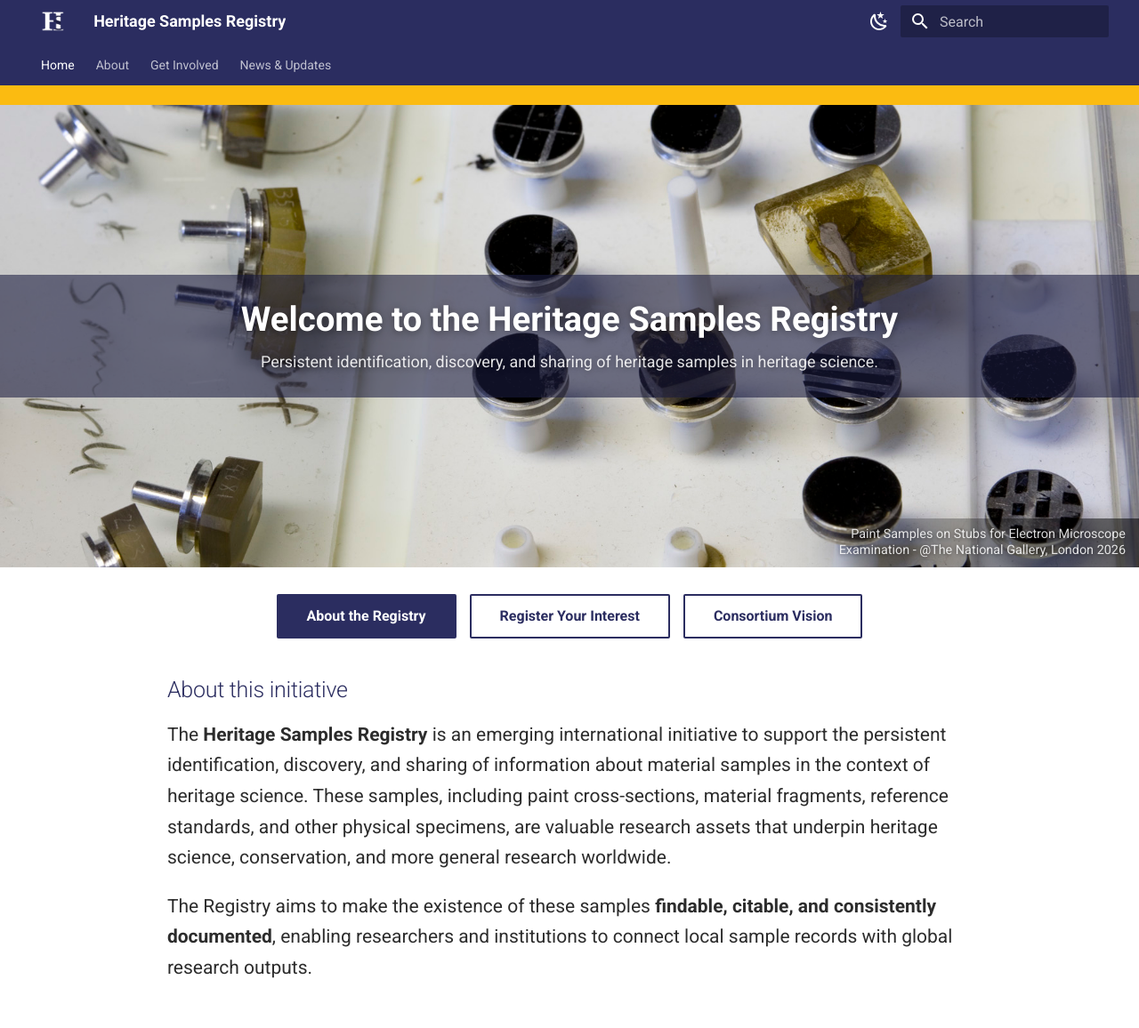
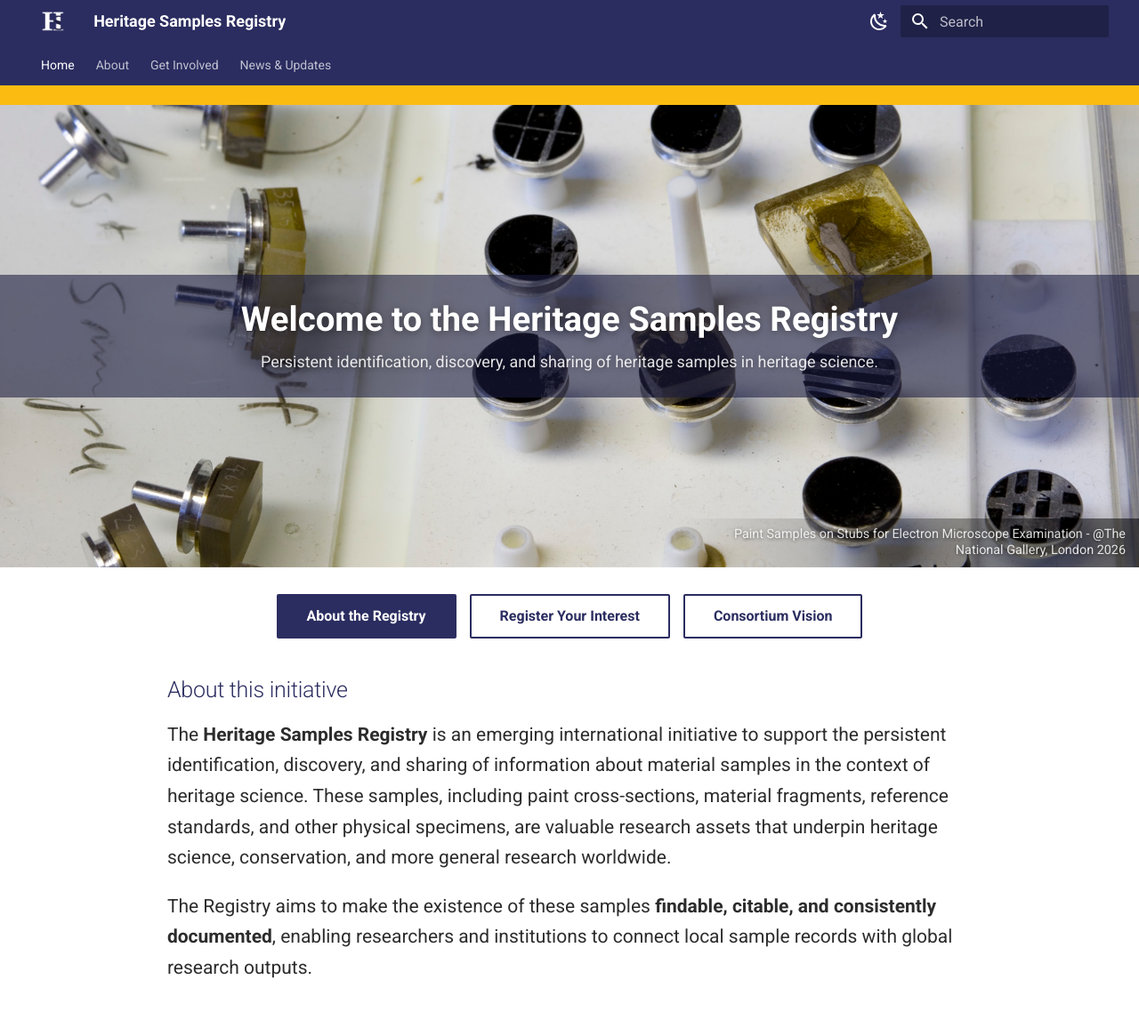
Before and after one commit to HeritageSamples/heritagesamples.org, an MkDocs documentation site: the page built from docs/index.md, in a window 1280 px wide. Shown: the whole page at 89% size. Built offline with MkDocs 1.6.1 and Material for MkDocs 9.7.7, drawn with Linux system fonts in a browser that asks for light colours.

```diff
--- a/docs/stylesheets/extra.css
+++ b/docs/stylesheets/extra.css
@@ -143,7 +143,7 @@
   right: 0;
   bottom: 0;
   z-index: 3;
-  max-width: 32%;
+  max-width: 40%;
   padding: 0.45rem 0.75rem;
   font-size: 0.72rem;
   line-height: 1.3;
@@ -154,7 +154,7 @@
 
   /* Graceful truncation if caption runs unexpectedly long */
   display: -webkit-box;
-  -webkit-line-clamp: 2;
+  -webkit-line-clamp: 3;
   -webkit-box-orient: vertical;
   overflow: hidden;
 }
```
